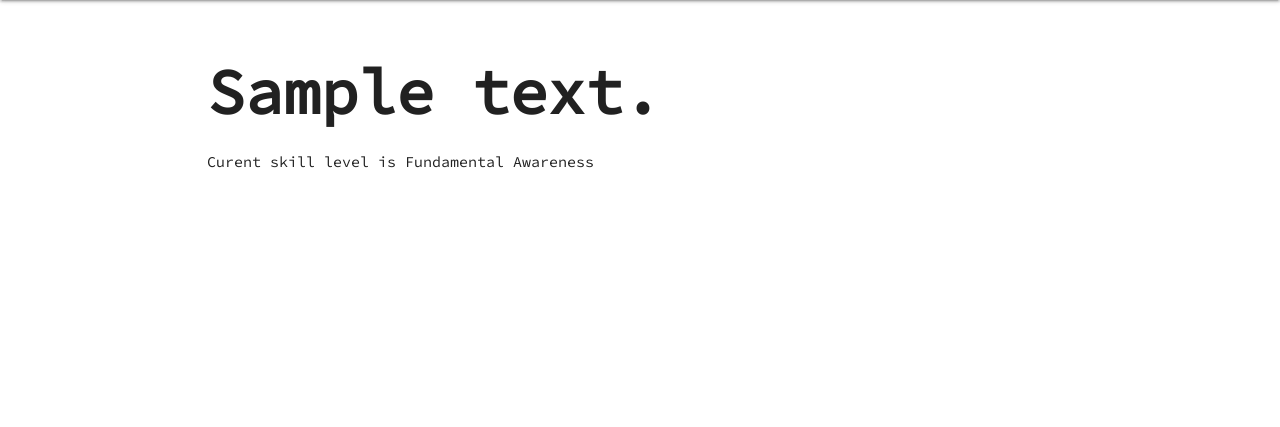
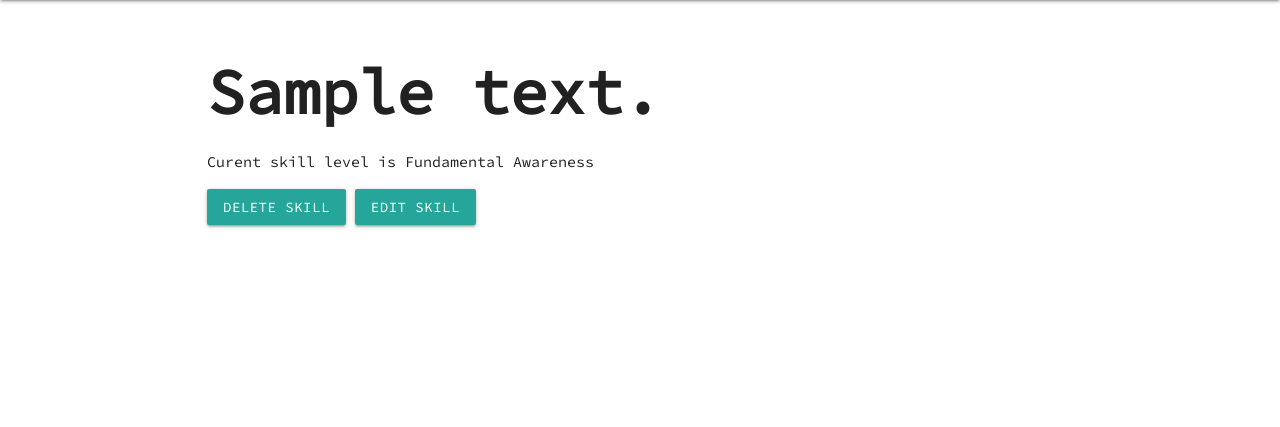
Before and after one commit to jermzblake/MyDevSkills-Django, a Django app: page /skill/1/ in a window 1280 px wide. Shown: the part 64-491 px from the top of the page. Run offline with Django 3.2, Linux system fonts and the light colour scheme; tables that the repository leaves empty hold one stand-in row (values such as "Sample post").

Commit message:
complete v1 optional bonus features

```diff
--- a/main_app/forms.py
+++ b/main_app/forms.py
@@ -3,5 +3,5 @@ from .models import Skill
 
 class SkillForm(ModelForm):
     class Meta:
-        model: Skill
-        fields: ['description', 'skill_level']
+        model = Skill
+        fields = ['description', 'skill_level']
--- a/main_app/models.py
+++ b/main_app/models.py
@@ -1,4 +1,5 @@
 from django.db import models
+from django.urls import reverse
 from django.contrib.auth.models import User
 
 
@@ -13,7 +14,10 @@ LEVELS = (
 class Skill(models.Model):
     description = models.TextField(max_length=250)
     skill_level = models.IntegerField(choices=LEVELS, default=LEVELS[0][0])
-    user_id = models.ForeignKey(User, on_delete=models.CASCADE)
+    user = models.ForeignKey(User, on_delete=models.CASCADE)
 
     def __str__(self):
         return f'Curent skill level is {self.get_skill_level_display()}'
+
+    def get_absolute_url(self):
+        return reverse('detail', kwargs={'skill_id': self.id})
--- a/main_app/static/main/style.css
+++ b/main_app/static/main/style.css
@@ -86,3 +86,8 @@ project with: Ex. var(--nameOfVar) */
 .ham-btn {
   margin-left: auto;
 }
+
+.she-gone {
+  color: red;
+  font-weight: 700;
+}
--- a/main_app/templates/skills/detail.html
+++ b/main_app/templates/skills/detail.html
@@ -3,6 +3,8 @@
 
 <h1 class="detail-title">{{ skill.description }}</h1>
     <p>{{ skill }}</p>
+    <a href="{% url 'skills_delete' skill.id %}" class="btn">Delete Skill</a>
+    <a href="{% url 'skills_update' skill.id %}" class="btn">Edit Skill</a>
 
 
 {% endblock %}
--- a/main_app/urls.py
+++ b/main_app/urls.py
@@ -6,6 +6,8 @@ urlpatterns = [
     path('index/', views.skill_index, name='index'),
     path('skill/<int:skill_id>/', views.skill_detail, name='detail'),
     path('skill/create/', views.SkillCreate.as_view(), name='skills_create'),
+    path('skill/<int:pk>/update', views.SkillUpdate.as_view(), name='skills_update'),
+    path('skill/<int:pk>/delete', views.SkillDelete.as_view(), name='skills_delete'),
     path('accounts/signup/', views.signup, name='signup'),
 
 ]
--- a/main_app/views.py
+++ b/main_app/views.py
@@ -3,7 +3,7 @@ from .models import Skill
 from django.contrib.auth import login
 from django.contrib.auth.forms import UserCreationForm
 from django.contrib.auth.decorators import login_required
-from django.views.generic.edit import CreateView
+from django.views.generic.edit import CreateView, DeleteView, UpdateView
 from .forms import SkillForm
 
 def home(request):
@@ -38,6 +38,29 @@ def skill_detail(request, skill_id):
     skill = Skill.objects.get(id=skill_id)
     return render(request, 'skills/detail.html', {'skill':skill})
 
+
+
+def new_skill(request):
+  skill_form = SkillForm()
+  return render(request, 'main_app/new_skill.html', {'skill_form':skill_form})
+
 class SkillCreate(CreateView):
     model = Skill
-    fields = ['description', 'skill_level']
+    form_class = SkillForm
+    success_url = '/index'
+
+      # This inherited method is called when a
+    # valid skills form is being submitted
+    def form_valid(self, form):
+        # Assign the logged in user (self.request.user)
+        form.instance.user = self.request.user  # form.instance is the skill
+        # Let the CreateView do its job as usual
+        return super().form_valid(form)
+
+class SkillDelete(DeleteView):
+    model = Skill
+    success_url = '/index'
+
+class SkillUpdate(UpdateView):
+  model = Skill
+  fields = ['description', 'skill_level']
```
Also changed, not shown: main_app/templates/main_app/skill_confirm_delete.html (added, +14 -0 lines), main_app/templates/main_app/skill_form.html (+7 -4 lines), main_app/migrations/0002_auto_20201121_2203.py (added).
